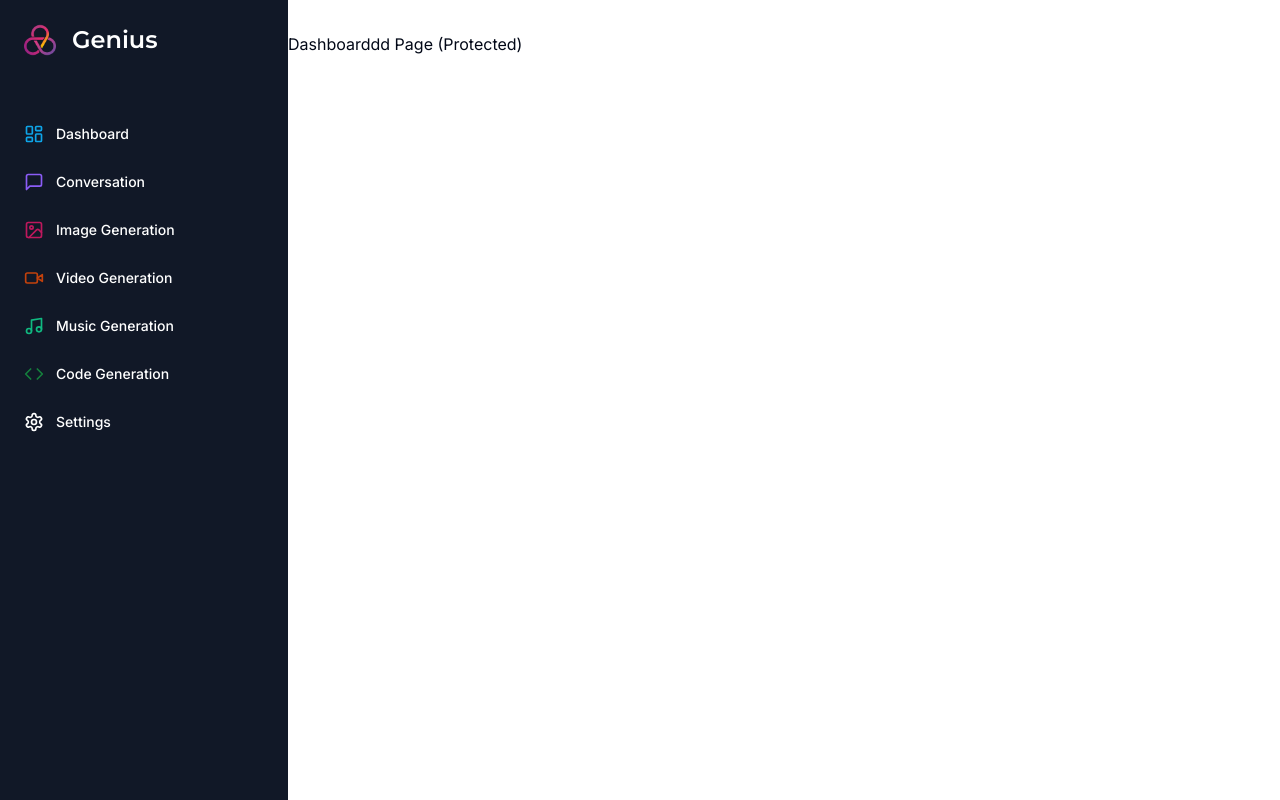
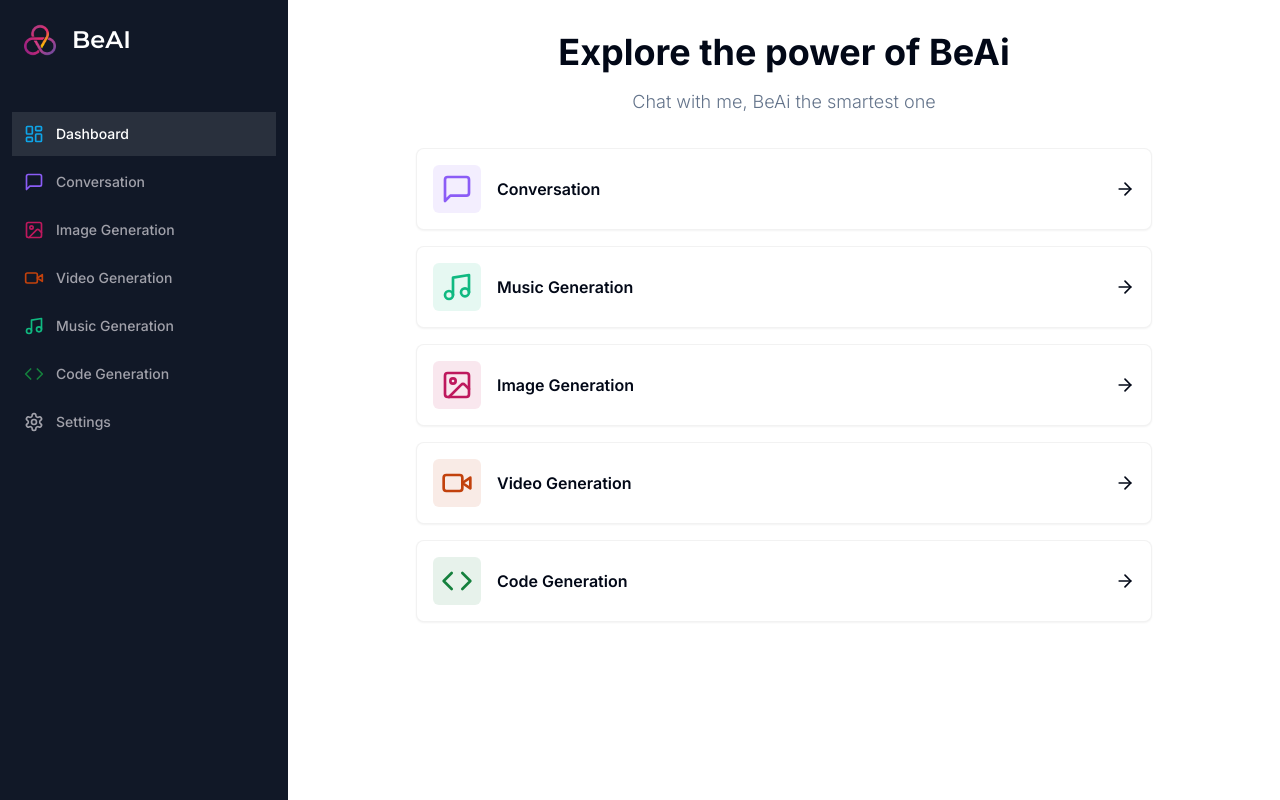
Before and after one commit to Akramobt/BeAi, a Next.js app: page /dashboard in a window 1280 px wide. Built offline with nearby package versions, Linux system fonts and the light colour scheme.

Commit message:
Feat:Finishing dashboard page and staring the other pages

```diff
--- /dev/null
+++ b/app/(dashboard)/(routes)/conversation/page.tsx
@@ -0,0 +1,11 @@
+const ConversationPage = () => {
+    return (
+     <div>
+        <div>
+            hello cAi chat
+        </div>
+    </div>
+    );
+}
+
+export default ConversationPage;
--- a/app/(dashboard)/(routes)/dashboard/page.tsx
+++ b/app/(dashboard)/(routes)/dashboard/page.tsx
@@ -1,9 +1,79 @@
-import { Button } from '@/components/ui/button'
-import Image from 'next/image'
+"use client";
+import {ArrowRight, MessageSquare,Music,ImageIcon,VideoIcon,Code } from 'lucide-react';
+import { useRouter } from "next/navigation";
+
+import { Card } from "@/components/ui/card";
+import { cn } from "@/lib/utils";
+
+
+  export const tools = [
+    {
+      label: 'Conversation',
+      icon: MessageSquare,
+      href: '/conversation',
+      color: "text-violet-500",
+      bgColor: "bg-violet-500/10",
+    },
+    {
+      label: 'Music Generation',
+      icon: Music,
+      href: '/music',
+      color: "text-emerald-500",
+      bgColor: "bg-emerald-500/10",
+    },
+    {
+      label: 'Image Generation',
+      icon: ImageIcon,
+      color: "text-pink-700",
+      bgColor: "bg-pink-700/10",
+      href: '/image',
+    },
+    {
+      label: 'Video Generation',
+      icon: VideoIcon,
+      color: "text-orange-700",
+      bgColor: "bg-orange-700/10",
+      href: '/video',
+    },
+    {
+      label: 'Code Generation',
+      icon: Code,
+      color: "text-green-700",
+      bgColor: "bg-green-700/10",
+      href: '/code',
+    },
+  ];
+
 
 const  DashboardPage = ()=> {
+  const router = useRouter();
   return (
-   <p> Dashboarddd Page (Protected)</p>
+   <div>
+    <div className="mb-8 space-y-4">
+      <h2 className="text-2xl md:text-4xl font-bold text-center">
+        Explore the power of BeAi
+      </h2>
+      <p className="text-muted-foreground font-light text-sm md:text-lg text-center">
+        Chat with me, BeAi the smartest one
+      </p>
+    </div>
+    <div className="px-4 md:px-20 lg:px-32 space-y-4">
+    {tools.map((tool) => (
+          <Card onClick={() => router.push(tool.href)} key={tool.href} className="p-4 border-black/5 flex items-center justify-between hover:shadow-md transition cursor-pointer">
+            <div className="flex items-center gap-x-4">
+              <div className={cn("p-2 w-fit rounded-md", tool.bgColor)}>
+                <tool.icon className={cn("w-8 h-8", tool.color)} />
+              </div>
+              <div className="font-semibold">
+                {tool.label}
+              </div>
+            </div>
+            <ArrowRight className="w-5 h-5" />
+          </Card>
+        ))}
+
+    </div>
+   </div>
   )
 }
 export default DashboardPage ;
--- a/components/Sidebar.tsx
+++ b/components/Sidebar.tsx
@@ -4,6 +4,7 @@ import Link from "next/link";
 import { Montserrat } from "next/font/google";
 import { cn } from "@/lib/utils";
 import { Code, ImageIcon, LayoutDashboard, MessageSquare, Music, Settings, VideoIcon } from "lucide-react";
+import {usePathname} from "next/navigation"
 
 const montserrat = Montserrat({
     weight: "600",
@@ -57,6 +58,7 @@ const routes = [
 
 
 const Sidebar = () => {
+  const pathname = usePathname();
     return (
         <div className="space-y-4 py-4 flex flex-col h-full bg-[#111827] text-white">
             <div className="px-3 py-2 flex-1">
@@ -65,7 +67,7 @@ const Sidebar = () => {
                     <Image fill alt="Logo" src="/logo.png" />
                     </div>
                     <h1 className={cn("text-2xl font-bold",montserrat.className)}>
-                    Genius
+                    BeAI
                     </h1>
                 </Link>
                 <div className="space-y-1">
@@ -73,9 +75,9 @@ const Sidebar = () => {
                         <Link
                         href={route.href}
                         key={route.href}
-                        className="text-sm group flex p-3 w-full justify-start
-                        font-medium cursor-pointer hover:text-white hover:bg-white/10
-                        rounded-lg transition"
+                        className={cn("text-sm group flex p-3 w-full justify-start  font-medium cursor-pointer hover:text-white hover:bg-white/10rounded-lg transition",
+                         pathname===route.href ? "text-white bg-white/10 ": "text-zinc-400"
+                         )}
                         >
                             <div className="flex items-center flex-1">
                                 <route.icon className={cn("h-5 w-5 mr-3",route.color)}/>
--- /dev/null
+++ b/components/ui/card.tsx
@@ -0,0 +1,79 @@
+import * as React from "react"
+
+import { cn } from "@/lib/utils"
+
+const Card = React.forwardRef<
+  HTMLDivElement,
+  React.HTMLAttributes<HTMLDivElement>
+>(({ className, ...props }, ref) => (
+  <div
+    ref={ref}
+    className={cn(
+      "rounded-lg border bg-card text-card-foreground shadow-sm",
+      className
+    )}
+    {...props}
+  />
+))
+Card.displayName = "Card"
+
+const CardHeader = React.forwardRef<
+  HTMLDivElement,
+  React.HTMLAttributes<HTMLDivElement>
+>(({ className, ...props }, ref) => (
+  <div
+    ref={ref}
+    className={cn("flex flex-col space-y-1.5 p-6", className)}
+    {...props}
+  />
+))
+CardHeader.displayName = "CardHeader"
+
+const CardTitle = React.forwardRef<
+  HTMLParagraphElement,
+  React.HTMLAttributes<HTMLHeadingElement>
+>(({ className, ...props }, ref) => (
+  <h3
+    ref={ref}
+    className={cn(
+      "text-2xl font-semibold leading-none tracking-tight",
+      className
+    )}
+    {...props}
+  />
+))
+CardTitle.displayName = "CardTitle"
+
+const CardDescription = React.forwardRef<
+  HTMLParagraphElement,
+  React.HTMLAttributes<HTMLParagraphElement>
+>(({ className, ...props }, ref) => (
+  <p
+    ref={ref}
+    className={cn("text-sm text-muted-foreground", className)}
+    {...props}
+  />
+))
+CardDescription.displayName = "CardDescription"
+
+const CardContent = React.forwardRef<
+  HTMLDivElement,
+  React.HTMLAttributes<HTMLDivElement>
+>(({ className, ...props }, ref) => (
+  <div ref={ref} className={cn("p-6 pt-0", className)} {...props} />
+))
+CardContent.displayName = "CardContent"
+
+const CardFooter = React.forwardRef<
+  HTMLDivElement,
+  React.HTMLAttributes<HTMLDivElement>
+>(({ className, ...props }, ref) => (
+  <div
+    ref={ref}
+    className={cn("flex items-center p-6 pt-0", className)}
+    {...props}
+  />
+))
+CardFooter.displayName = "CardFooter"
+
+export { Card, CardHeader, CardFooter, CardTitle, CardDescription, CardContent }
```
